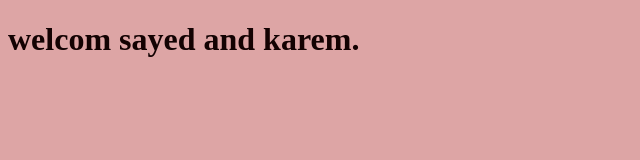
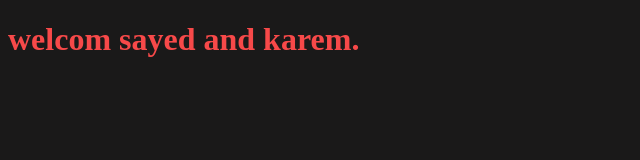
Before and after one commit to karem-mousa-git/karem-mousa, a plain HTML site: page index.html in a window 1280 px wide. Shown: the whole page, without its empty margins (0-640 px from the left). Drawn offline with Linux system fonts and the light colour scheme.

Commit message:
two adding

```diff
--- a/style.css
+++ b/style.css
@@ -1,6 +1,6 @@
 h1{
- color: rgb(19, 2, 2)
+ color: rgb(247, 73, 73)
 }
 body{
-    background-color: rgb(221, 165, 165);
+    background-color: rgb(26, 25, 25);
 }
```
